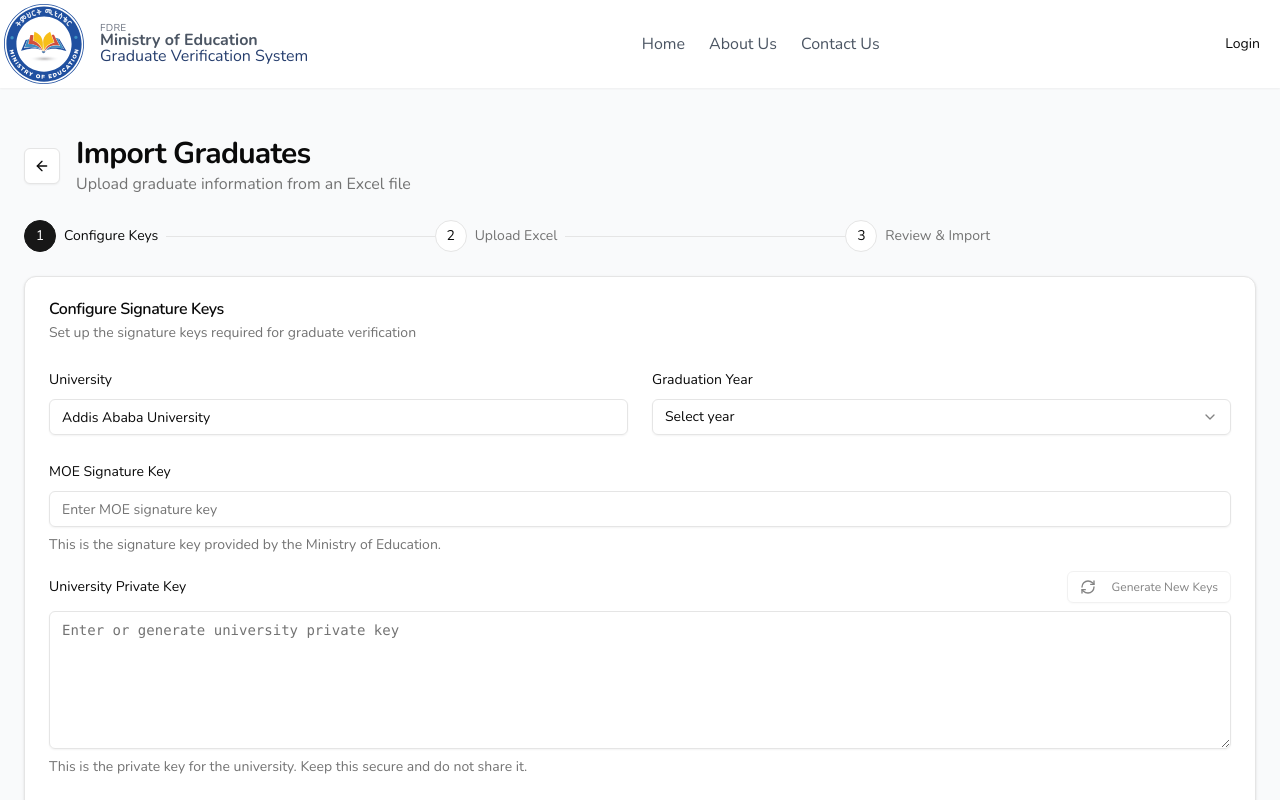
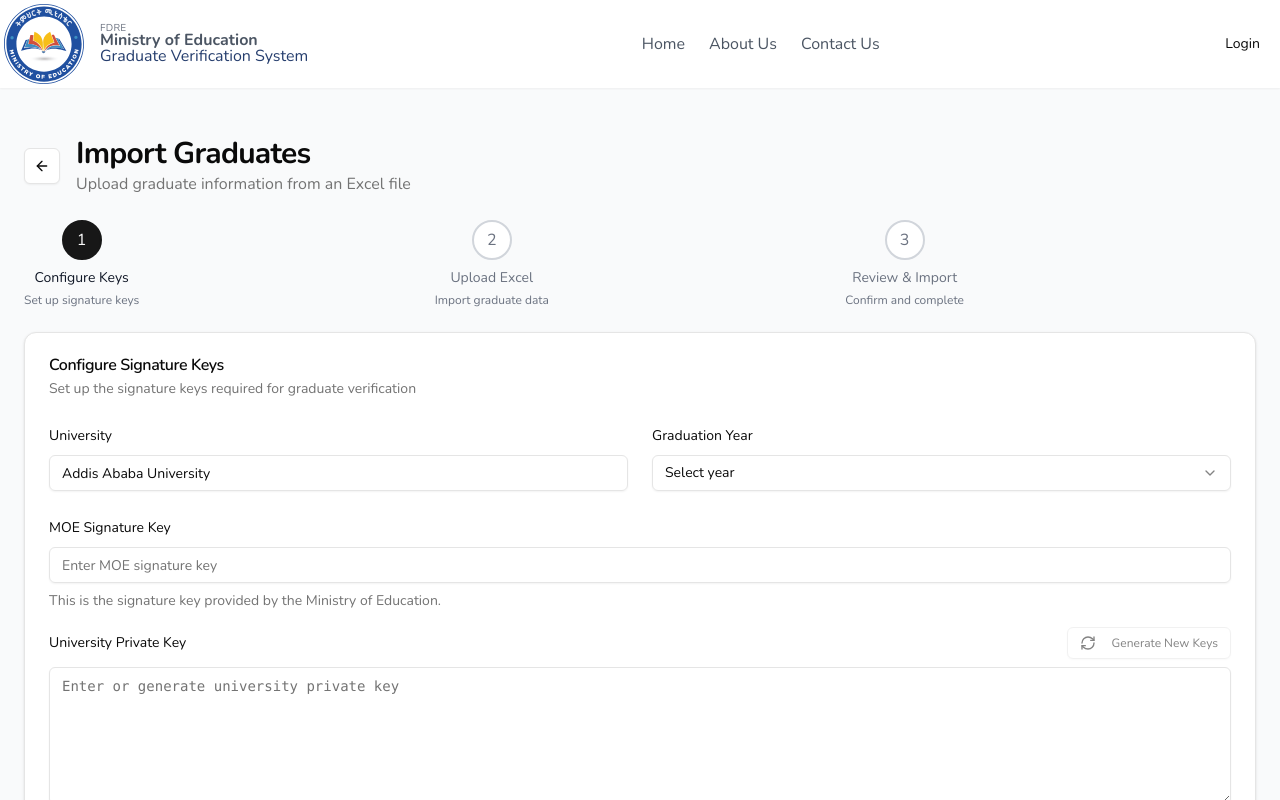
Before and after one commit to bulidiriba/graduate-verification, a Next.js app: page /admin/graduates/import in a window 1280 px wide. Shown: the top 800 px of the page. Built offline with nearby package versions, Linux system fonts and the light colour scheme.

Commit message:
fix some error

```diff
--- a/app/admin/graduates/import/page.tsx
+++ b/app/admin/graduates/import/page.tsx
@@ -82,7 +82,7 @@ export default function ImportGraduatesPage() {
       if (!response.ok) {
         throw new Error(data.error || `Failed to generate key pairs: ${response.status} ${response.statusText}`)
       }
-      console.log("data: ", data)
+
       // Set the private key from the response
       if (data.university_private_key) {
         setPrivateKey(data.university_private_key)
@@ -235,10 +235,10 @@ export default function ImportGraduatesPage() {
           </div>
         </div>
 
-        <Steps value={currentStep} className="mb-8">
-          <Step value={1}>Configure Keys</Step>
-          <Step value={2}>Upload Excel</Step>
-          <Step value={3}>Review & Import</Step>
+        <Steps activeStep={currentStep} className="mb-8">
+          <Step step={1} label="Configure Keys" description="Set up signature keys" />
+          <Step step={2} label="Upload Excel" description="Import graduate data" />
+          <Step step={3} label="Review & Import" description="Confirm and complete" />
         </Steps>
 
         <Card>
@@ -429,7 +429,9 @@ export default function ImportGraduatesPage() {
               </div>
             )}
 
-            {currentStep === 3 && <ImportPreview data={previewData} validationResults={validationResults} />}
+            {currentStep === 3 && previewData && (
+              <ImportPreview data={previewData} validationResults={validationResults} />
+            )}
           </CardContent>
           <CardFooter className="flex justify-between">
             {currentStep === 1 && (
--- a/components/ui/steps.tsx
+++ b/components/ui/steps.tsx
@@ -2,33 +2,26 @@
 
 import * as React from "react"
 import { cn } from "@/lib/utils"
+import { CheckIcon } from "lucide-react"
 
 const StepsContext = React.createContext<{
-  value: number
-  onChange: (value: number) => void
+  activeStep: number
+  setActiveStep?: (step: number) => void
 }>({
-  value: 1,
-  onChange: () => {},
+  activeStep: 1,
 })
 
-interface StepsProps extends React.HTMLAttributes<HTMLDivElement> {
-  value: number
-  onChange?: (value: number) => void
+interface StepsProps extends Omit<React.HTMLAttributes<HTMLDivElement>, "onChange"> {
+  activeStep: number
+  setActiveStep?: (step: number) => void
   children?: React.ReactNode
 }
 
 const Steps = React.forwardRef<HTMLDivElement, StepsProps>(
-  ({ value, onChange, className, children, ...props }, ref) => {
-    const handleChange = React.useCallback(
-      (value: number) => {
-        onChange?.(value)
-      },
-      [onChange],
-    )
-
+  ({ activeStep, setActiveStep, className, children, ...props }, ref) => {
     return (
-      <StepsContext.Provider value={{ value, onChange: handleChange }}>
-        <div ref={ref} className={cn("flex items-center w-full", className)} {...props}>
+      <StepsContext.Provider value={{ activeStep, setActiveStep }}>
+        <div ref={ref} className={cn("flex w-full", className)} {...props}>
           {children}
         </div>
       </StepsContext.Provider>
@@ -38,72 +31,64 @@ const Steps = React.forwardRef<HTMLDivElement, StepsProps>(
 Steps.displayName = "Steps"
 
 interface StepProps extends React.HTMLAttributes<HTMLDivElement> {
-  value: number
-  children?: React.ReactNode
+  step: number
+  label: string
+  description?: string
+  clickable?: boolean
 }
 
-const Step = React.forwardRef<HTMLDivElement, StepProps>(({ value, className, children, ...props }, ref) => {
-  const { value: currentValue } = React.useContext(StepsContext)
-  const isActive = currentValue === value
-  const isCompleted = currentValue > value
+const Step = React.forwardRef<HTMLDivElement, StepProps>(
+  ({ step, label, description, clickable = false, className, ...props }, ref) => {
+    const { activeStep, setActiveStep } = React.useContext(StepsContext)
+    const isActive = activeStep === step
+    const isCompleted = activeStep > step
+    const isLast = React.useMemo(() => {
+      const parent = props.children as React.ReactElement[]
+      return !parent || !Array.isArray(parent) || parent.length === 0
+    }, [props.children])
+
+    const handleClick = () => {
+      if (clickable && setActiveStep && (isCompleted || step === activeStep - 1)) {
+        setActiveStep(step)
+      }
+    }
 
     return (
       <div
         ref={ref}
         className={cn(
-        "flex-1 flex items-center gap-2",
-        {
-          "": isActive,
-          "": isCompleted,
-        },
+          "flex flex-1 items-center",
+          clickable && (isCompleted || step === activeStep - 1) && "cursor-pointer",
           className,
         )}
+        onClick={handleClick}
         {...props}
       >
+        <div className="flex flex-col items-center">
           <div
-        className={cn("flex items-center justify-center rounded-full w-8 h-8 text-sm font-medium border", {
-          "bg-primary text-primary-foreground border-primary": isActive,
-          "bg-primary/20 text-primary border-primary/20": isCompleted,
-          "bg-background border-border": !isActive && !isCompleted,
-        })}
+            className={cn(
+              "flex h-10 w-10 items-center justify-center rounded-full border-2 text-center font-medium",
+              isActive
+                ? "border-primary bg-primary text-primary-foreground"
+                : isCompleted
+                  ? "border-primary bg-primary text-primary-foreground"
+                  : "border-gray-300 bg-white text-gray-500",
+            )}
           >
-        {isCompleted ? (
-          <svg
-            xmlns="http://www.w3.org/2000/svg"
-            width="24"
-            height="24"
-            viewBox="0 0 24 24"
-            fill="none"
-            stroke="currentColor"
-            strokeWidth="2"
-            strokeLinecap="round"
-            strokeLinejoin="round"
-            className="w-4 h-4"
-          >
-            <polyline points="20 6 9 17 4 12" />
-          </svg>
-        ) : (
-          value
-        )}
+            {isCompleted ? <CheckIcon className="h-5 w-5" /> : step}
           </div>
-      <span
-        className={cn("text-sm font-medium", {
-          "text-foreground": isActive,
-          "text-muted-foreground": !isActive,
-        })}
-      >
-        {children}
-      </span>
-      {value !== 3 && (
-        <div
-          className={cn("flex-1 h-px bg-border", {
-            "bg-primary/50": isCompleted,
-          })}
-        />
-      )}
+          <div className="mt-2 text-center">
+            <div className={cn("text-sm font-medium", isActive || isCompleted ? "text-gray-900" : "text-gray-500")}>
+              {label}
+            </div>
+            {description && <div className="mt-1 text-xs text-gray-500">{description}</div>}
+          </div>
+        </div>
+        {!isLast && <div className={cn("flex-1 border-t-2", isCompleted ? "border-primary" : "border-gray-200")} />}
       </div>
     )
-})
+  },
+)
 Step.displayName = "Step"
 
 export { Steps, Step }
```
Lines whose indentation alone changed are shown as unchanged.
